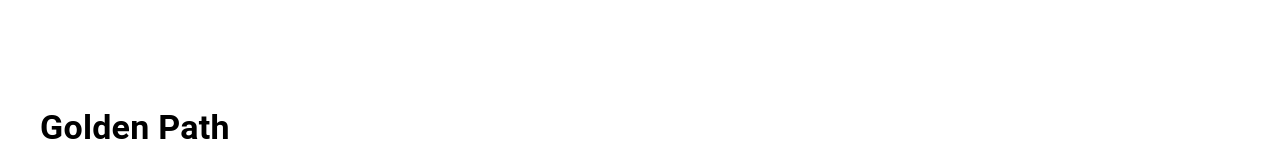
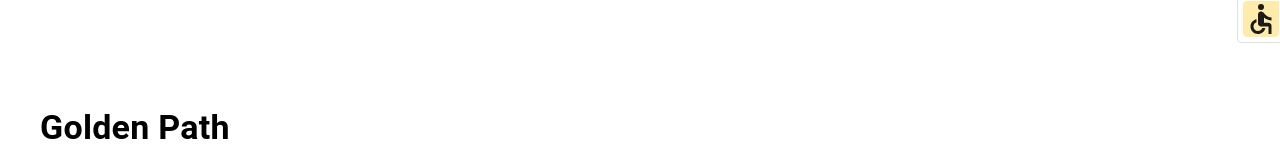
Before and after one commit to RuinedRuins/golden-path, a Next.js app: page / in a window 1280 px wide. Shown: the top 160 px of the page. Built offline with nearby package versions, Linux system fonts and the light colour scheme.

Commit message:
feat: :sparkles: - Added toggle button for Accessibility

```diff
--- a/components/Carousell.js
+++ b/components/Carousell.js
@@ -5,11 +5,9 @@ import Image from "next/image";
 import ChevronRightIcon from "@mui/icons-material/ChevronRight";
 import ChevronLeftIcon from "@mui/icons-material/ChevronLeft";
 
-export default React.forwardRef(function Carousell({ images: props }, ref) {
-  console.log(ref);
+export default function Carousell({ images: props }, ref) {
   return (
     <Carousel
-      ref={ref} // Use the ref that's being passed from the parent component
       fullHeightHover={false}
       navButtonsWrapperProps={{
         style: {
@@ -42,7 +40,7 @@ export default React.forwardRef(function Carousell({ images: props }, ref) {
       ))}
     </Carousel>
   );
-});
+};
 
 const Item = ({ src }) => {
   return (
--- a/pages/index.js
+++ b/pages/index.js
@@ -1,31 +1,13 @@
-import CustomButton from "../components/Button";
-import ChevronRightIcon from "@mui/icons-material/ChevronRight";
-import ChevronLeftIcon from "@mui/icons-material/ChevronLeft";
+import DirectionsWalkIcon from "@mui/icons-material/DirectionsWalk";
+import AccessibleIcon from "@mui/icons-material/Accessible";
 import { Box, Divider, Typography } from "@mui/material";
 import Head from "next/head";
 import Carousell from "../components/Carousell";
-import { useRef } from "react";
+import { useState } from "react";
+import ToggleButton from "@mui/material/ToggleButton";
 
 export default function Home() {
-  const sliderRef = useRef(null);
-
-  const handlePrevSlide = (e) => {
-    e.preventDefault();
-    console.log(sliderRef);
-    if (sliderRef?.current) {
-      sliderRef.current.prev();
-    }
-    console.log("prev");
-  };
-
-  const handleNextSlide = (e) => {
-    e.preventDefault();
-    console.log(sliderRef);
-    if (sliderRef?.current) {
-      sliderRef.current.next();
-    }
-    console.log("next");
-  };
+  const [selected, setSelected] = useState(false);
 
   const items = [
     {
@@ -51,6 +33,42 @@ export default function Home() {
         <title>Golden Path</title>
         <meta name="viewport" content="initial-scale=1.0, width=device-width" />
       </Head>
+      <ToggleButton
+        sx={{
+          position: "absolute",
+          top: "-5px",
+          right: "-5px",
+        }}
+        value="check"
+        selected={selected}
+        onChange={() => {
+          setSelected(!selected);
+        }}
+      >
+        {selected ? (
+          <DirectionsWalkIcon
+            sx={{
+              color: "#1c1a1a",
+              transform: "scale(1.5)",
+              backgroundColor: "#ffebaa",
+              borderBottomLeftRadius: "3px",
+              borderTopLeftRadius: "3px",
+              borderBottomRightRadius: "3px",
+            }}
+          />
+        ) : (
+          <AccessibleIcon
+            sx={{
+              color: "#1c1a1a",
+              transform: "scale(1.5)",
+              backgroundColor: "#ffebaa",
+              borderBottomLeftRadius: "3px",
+              borderTopLeftRadius: "3px",
+              borderBottomRightRadius: "3px",
+            }}
+          />
+        )}
+      </ToggleButton>
       <Box
         sx={{
           display: "flex",
@@ -60,7 +78,6 @@ export default function Home() {
           height: "100vh",
         }}
       >
-        {/* app name display, required? */}
         <Typography
           fontWeight={300}
           variant="h4"
@@ -70,40 +87,14 @@ export default function Home() {
         </Typography>
         {/* slideshow section */}
         <Box sx={{ height: "55%" }}>
-          <Carousell images={items} ref={sliderRef} />
+          <Carousell images={items} />
         </Box>
-        <Divider sx={{width: '100%', backgroundColor: '#ffebaa', my: 5}}/>
+        <Divider sx={{ width: "100%", backgroundColor: "#ffebaa", my: 5 }} />
         <Box>
           <Typography>
             Lorem ipsum dolor sit amet consectetur adipisicing elit. Quisquam
           </Typography>
         </Box>
-
-        {/* buttons section */}
-        {/* <Box
-          sx={{
-            display: "flex",
-            height: "50px",
-            justifyContent: "space-around",
-          }}
-        >
-          <CustomButton
-            onClick={handlePrevSlide}
-            text={"Backward"}
-            startIcon={<ChevronLeftIcon />}
-            bgColor={"#68B0AB"}
-            color={"#1A1700"}
-            onHoverColor={"#74D2CC"}
-          />
-          <CustomButton
-            onClick={handleNextSlide}
-            text={"Forward"}
-            endIcon={<ChevronRightIcon />}
-            bgColor={"#68B0AB"}
-            color={"#1A1700"}
-            onHoverColor={"#74D2CC"}
-          />
-        </Box> */}
       </Box>
     </>
   );
```
